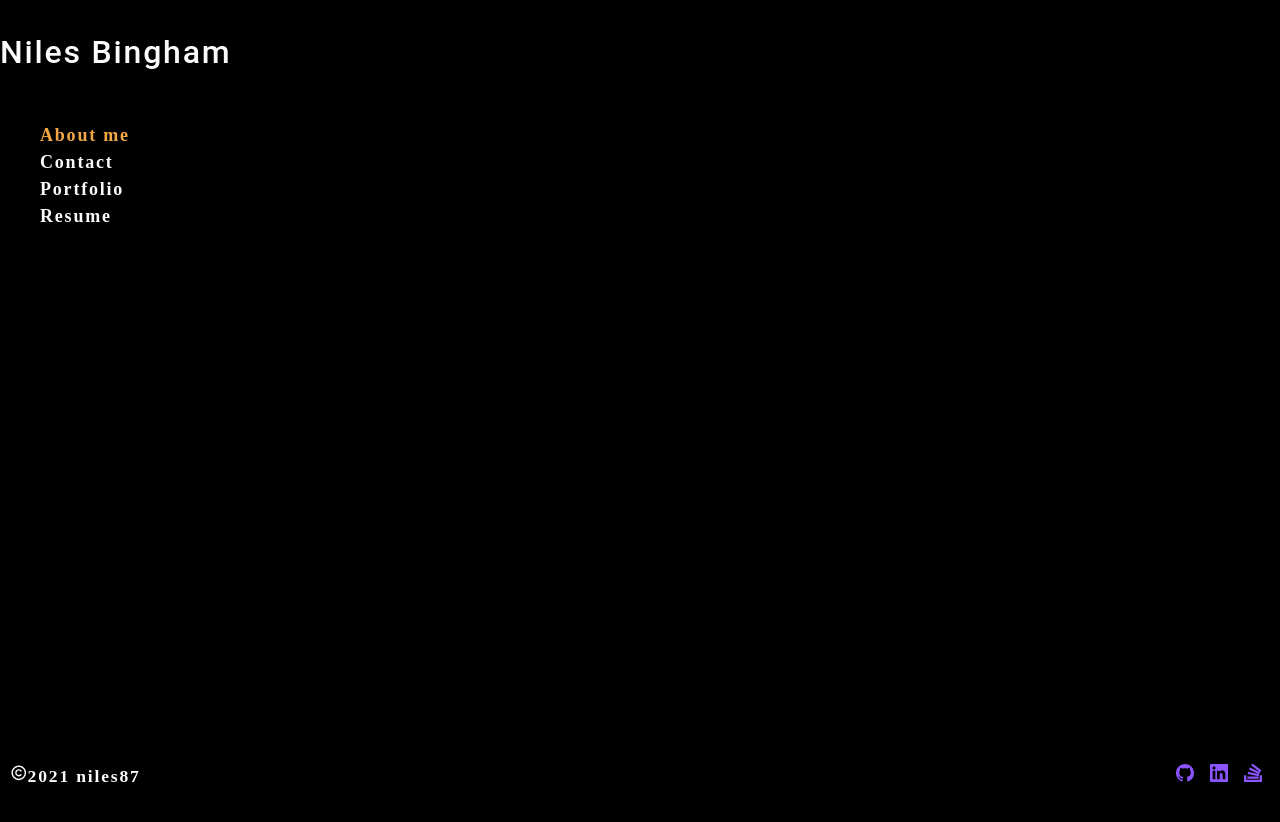
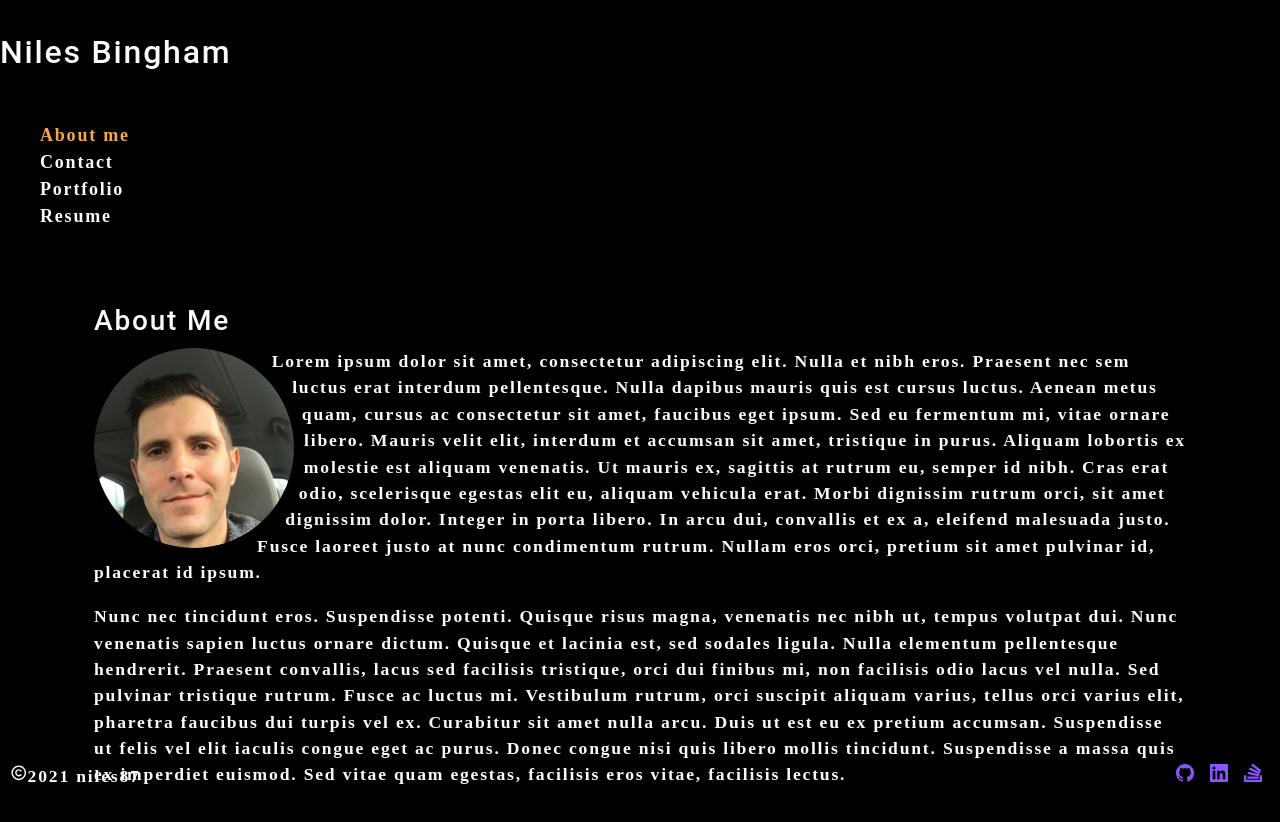
Before and after one commit to niles87/psychic-octo-port, a React (Create React App) app: page / in a window 1280 px wide. Shown: the top 822 px of the page. Before the commit the page ends 800 px from the top, so only its background shows below. Built offline with nearby package versions, Linux system fonts and the light colour scheme.

Commit message:
about me component layout

```diff
--- a/src/components/About/index.js
+++ b/src/components/About/index.js
@@ -1,7 +1,44 @@
 import React from 'react';
 
 function About() {
-  return <section></section>;
+  return (
+    <section>
+      <h3>About Me</h3>
+      <article>
+        <div className='circle'>
+          <img src={process.env.PUBLIC_URL + '/assets/profile.png'} alt='me' />
+        </div>
+        <p>
+          Lorem ipsum dolor sit amet, consectetur adipiscing elit. Nulla et nibh
+          eros. Praesent nec sem luctus erat interdum pellentesque. Nulla
+          dapibus mauris quis est cursus luctus. Aenean metus quam, cursus ac
+          consectetur sit amet, faucibus eget ipsum. Sed eu fermentum mi, vitae
+          ornare libero. Mauris velit elit, interdum et accumsan sit amet,
+          tristique in purus. Aliquam lobortis ex molestie est aliquam
+          venenatis. Ut mauris ex, sagittis at rutrum eu, semper id nibh. Cras
+          erat odio, scelerisque egestas elit eu, aliquam vehicula erat. Morbi
+          dignissim rutrum orci, sit amet dignissim dolor. Integer in porta
+          libero. In arcu dui, convallis et ex a, eleifend malesuada justo.
+          Fusce laoreet justo at nunc condimentum rutrum. Nullam eros orci,
+          pretium sit amet pulvinar id, placerat id ipsum.
+        </p>
+        <p>
+          Nunc nec tincidunt eros. Suspendisse potenti. Quisque risus magna,
+          venenatis nec nibh ut, tempus volutpat dui. Nunc venenatis sapien
+          luctus ornare dictum. Quisque et lacinia est, sed sodales ligula.
+          Nulla elementum pellentesque hendrerit. Praesent convallis, lacus sed
+          facilisis tristique, orci dui finibus mi, non facilisis odio lacus vel
+          nulla. Sed pulvinar tristique rutrum. Fusce ac luctus mi. Vestibulum
+          rutrum, orci suscipit aliquam varius, tellus orci varius elit,
+          pharetra faucibus dui turpis vel ex. Curabitur sit amet nulla arcu.
+          Duis ut est eu ex pretium accumsan. Suspendisse ut felis vel elit
+          iaculis congue eget ac purus. Donec congue nisi quis libero mollis
+          tincidunt. Suspendisse a massa quis ex imperdiet euismod. Sed vitae
+          quam egestas, facilisis eros vitae, facilisis lectus.
+        </p>
+      </article>
+    </section>
+  );
 }
 
 export default About;
--- a/src/index.css
+++ b/src/index.css
@@ -59,6 +59,7 @@ h2 {
 
 h3 {
   font-size: 1.75rem;
+  margin-bottom: 10px;
 }
 
 h4 {
@@ -272,3 +273,17 @@ a {
 .active {
   color: var(--secondary);
 }
+
+.circle {
+  width: 200px;
+  height: 200px;
+  border-radius: 200px;
+  overflow: hidden;
+  shape-outside: circle();
+  float: left;
+  margin-right: 20px;
+}
+
+.circle img {
+  width: 200px;
+}
```
Also changed, not shown: public/assets/profile.png (added).
